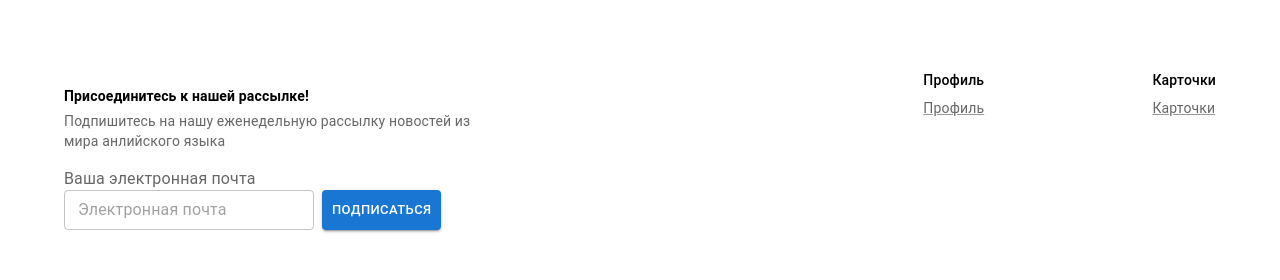
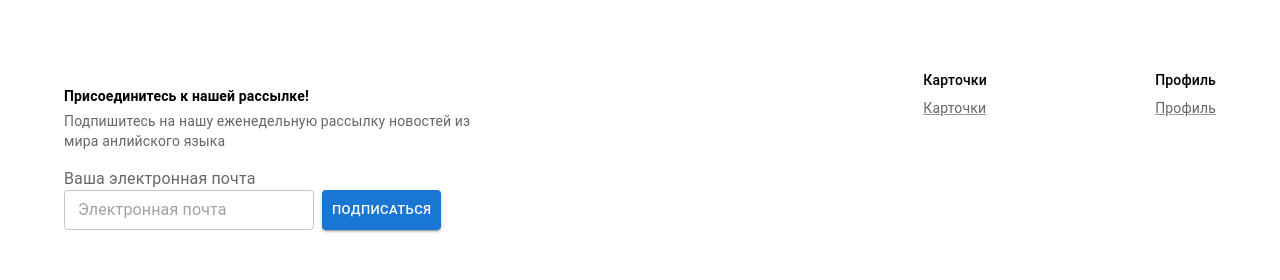
Before and after one commit to IvanOrlovsky/spa-astral, a React (Create React App) app: page /cards in a window 1280 px wide. Shown: the part 317-597 px from the top of the page. Built offline with nearby package versions, Linux system fonts and the light colour scheme; sample sign-in values are in the browser's storage.

Commit message:
Ссылки в футер еще добавил

```diff
--- a/src/components/Footer.tsx
+++ b/src/components/Footer.tsx
@@ -12,6 +12,7 @@ import Typography from "@mui/material/Typography";
 import FacebookIcon from "@mui/icons-material/GitHub";
 import LinkedInIcon from "@mui/icons-material/LinkedIn";
 import TwitterIcon from "@mui/icons-material/X";
+import { NavLink } from "react-router-dom";
 
 function Copyright() {
 	return (
@@ -103,6 +104,29 @@ export default function Footer() {
 							</Stack>
 						</Box>
 					</Box>
+
+					<Box
+						sx={{
+							display: { xs: "none", sm: "flex" },
+							flexDirection: "column",
+							gap: 1,
+						}}
+					>
+						<Typography
+							variant="body2"
+							sx={{ fontWeight: "medium" }}
+						>
+							Карточки
+						</Typography>
+						<Link
+							component={NavLink}
+							to="/cards"
+							color="text.secondary"
+							variant="body2"
+						>
+							Карточки
+						</Link>
+					</Box>
 					<Box
 						sx={{
 							display: { xs: "none", sm: "flex" },
@@ -116,25 +140,13 @@ export default function Footer() {
 						>
 							Профиль
 						</Typography>
-						<Link color="text.secondary" variant="body2" href="#">
+						<Link
+							color="text.secondary"
+							variant="body2"
+							component={NavLink}
+							to="/profile"
+						>
 							Профиль
-						</Link>
-					</Box>
-					<Box
-						sx={{
-							display: { xs: "none", sm: "flex" },
-							flexDirection: "column",
-							gap: 1,
-						}}
-					>
-						<Typography
-							variant="body2"
-							sx={{ fontWeight: "medium" }}
-						>
-							Карточки
-						</Typography>
-						<Link color="text.secondary" variant="body2" href="#">
-							Карточки
 						</Link>
 					</Box>
 				</Box>
--- a/src/components/Layout.tsx
+++ b/src/components/Layout.tsx
@@ -14,7 +14,7 @@ const Root = styled("div")(({ theme }) => ({
 const Main = styled("main")(({ theme }) => ({
 	flexGrow: 1,
 	padding: theme.spacing(3),
-	paddingTop: theme.spacing(10), // Adjust this value based on your header height
+	paddingTop: theme.spacing(10),
 }));
 
 interface LayoutProps {
```
